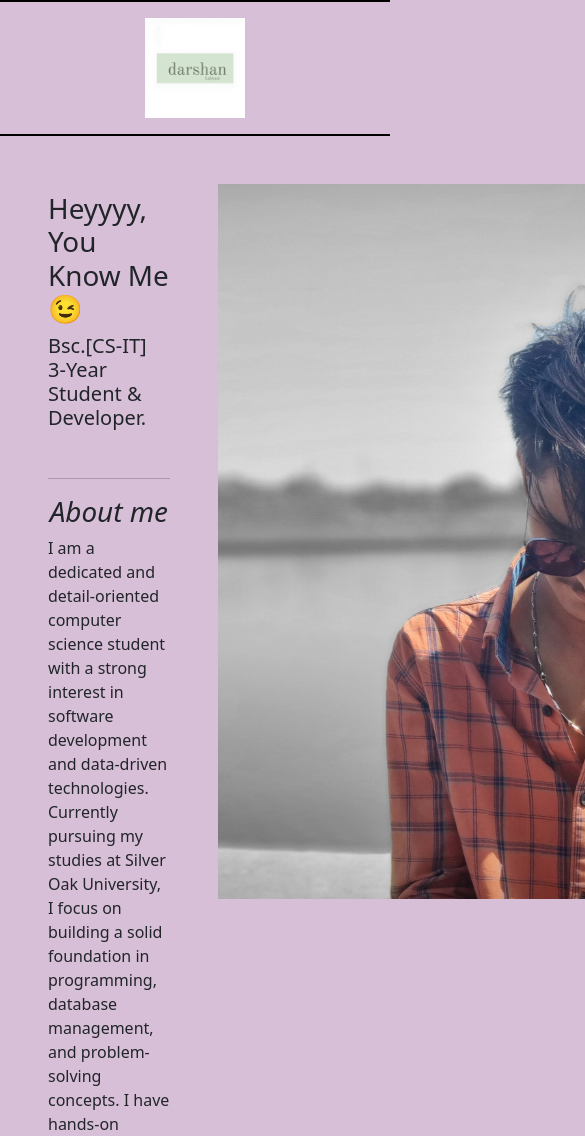
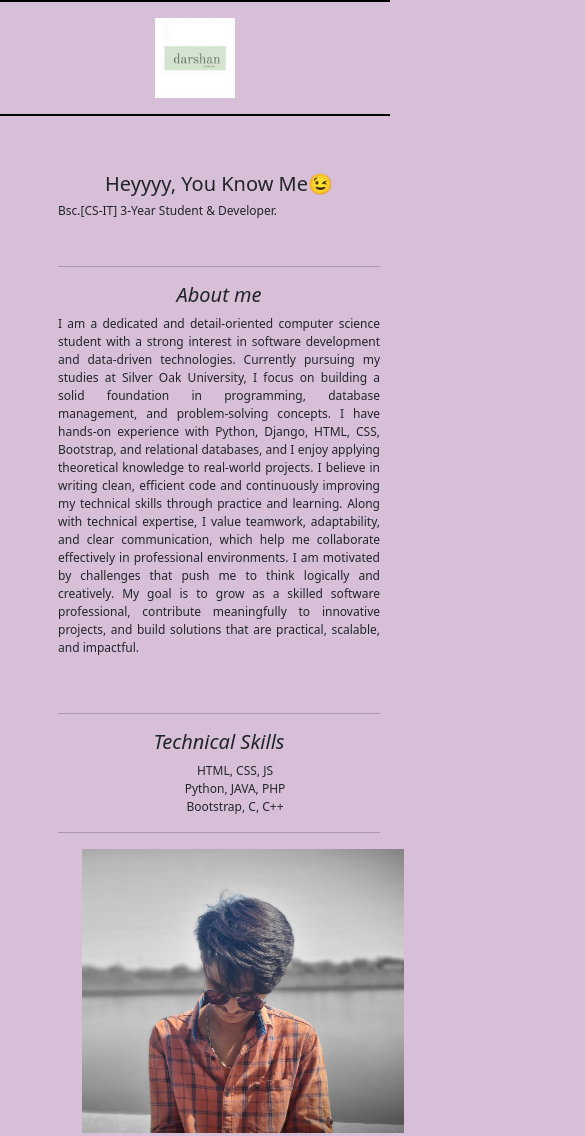
Before and after one commit to lowkeydarshu/me, a plain HTML site: page index.html in a window 390 px wide. Shown: the top 1136 px of the page, 585 px wide, since content can reach past the window. Drawn offline with nearby package versions, Linux system fonts and the light colour scheme.

Commit message:
Update index.html

```diff
--- a/index.html
+++ b/index.html
@@ -23,6 +23,98 @@
 
         #footer {
             border-top: 2px solid black;
+        }
+
+        /* Tablets / Medium Screens */
+        @media (max-width: 1024px) {
+
+            #r1,
+            #r2,
+            #r3 {
+                flex-direction: column;
+                align-items: center;
+            }
+
+            #r1-r,
+            #r2-l,
+            #r3-r {
+                margin: 0;
+            }
+
+            #r1-l,
+            #r2-r,
+            #r3-l {
+                width: 90%;
+            }
+
+            h1 {
+                font-size: 28px;
+                text-align: center;
+            }
+
+            p {
+                font-size: 16px;
+                text-align: justify;
+            }
+        }
+
+        /* Mobile / Small Screens */
+        @media (max-width: 768px) {
+
+            #r1-l,
+            #r1-r,
+            #r2-l,
+            #r2-r,
+            #r3-l,
+            #r3-r {
+                width: 100%;
+                margin: 0;
+                padding: 0 10px;
+            }
+
+            h1 {
+                font-size: 24px;
+            }
+
+            h5,
+            p,
+            li {
+                font-size: 14px;
+            }
+
+            #header img {
+                height: 80px;
+                width: 80px;
+            }
+
+            #r3-r img,
+            #r2-l img,
+            #r1-r img {
+                width: 100%;
+                height: auto;
+            }
+        }
+
+        /* Extra Small Screens / Phones */
+        @media (max-width: 480px) {
+            h1 {
+                font-size: 20px;
+            }
+
+            h5,
+            p,
+            li {
+                font-size: 12px;
+            }
+
+            #header {
+                padding: 10px;
+            }
+
+            #footer {
+                padding: 20px;
+                text-align: center;
+            }
         }
     </style>
 </head>
@@ -189,7 +281,8 @@
                 <a href="https://www.facebook.com/profile.php?id=61580008384945" class="text-dark"
                     target="_self">Facebook</a>
                 <a href="https://github.com/lowkeydarshu" class="text-dark" target="_self">Github</a>
-                <a href="https://linkedin.com/in/darshan-lalwani-a22057292" class="text-dark" target="_self">LinkedIn</a>
+                <a href="https://linkedin.com/in/darshan-lalwani-a22057292" class="text-dark"
+                    target="_self">LinkedIn</a>
                 <a href="http://t.me/theogguyy" class="text-dark" target="_self">Telegram</a>
             </div>
         </div>
```
